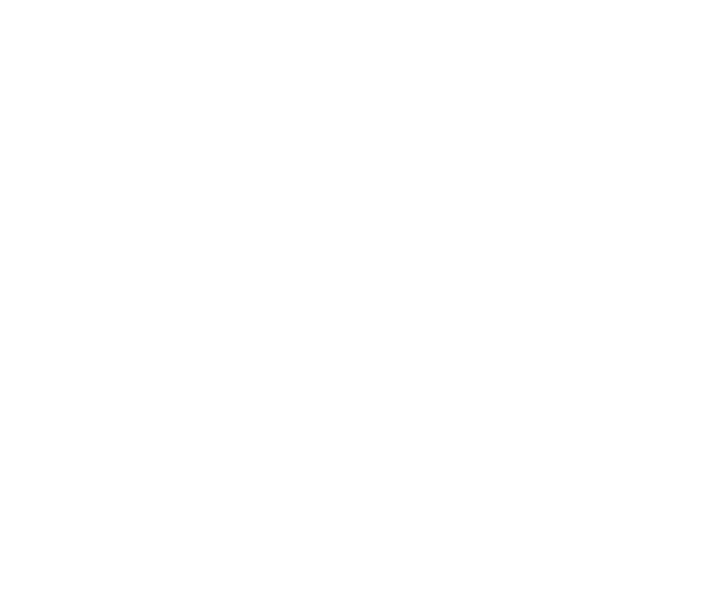
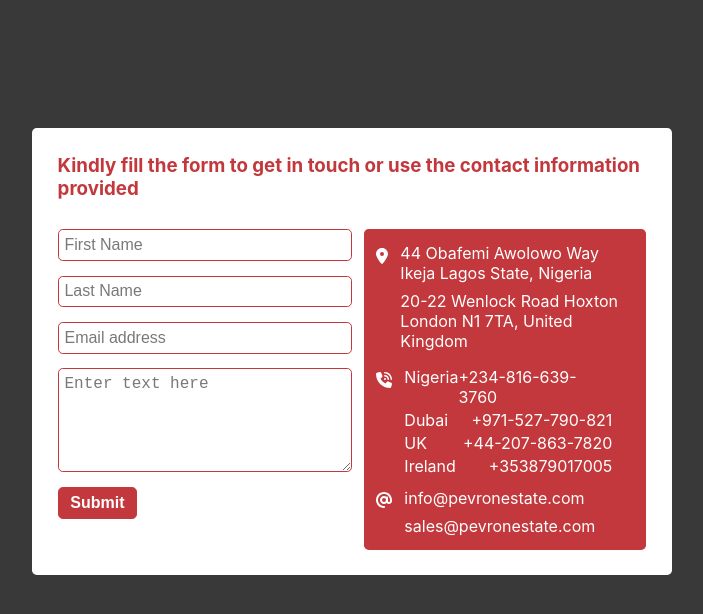
Before and after one commit to prius2055/pevron-estate, a React (Create React App) app: page /contacts in a window 1280 px wide. Before the commit this address had no page. Shown: the top 614 px of the page, without its empty margins (288-991 px from the left). Built offline with nearby package versions, Linux system fonts and the light colour scheme.

Commit message:
Update links

```diff
--- a/package.json
+++ b/package.json
@@ -3,6 +3,7 @@
   "version": "0.1.0",
   "private": true,
   "dependencies": {
+    "@emailjs/browser": "^4.4.1",
     "@fortawesome/fontawesome-svg-core": "^6.4.2",
     "@fortawesome/free-brands-svg-icons": "^6.4.2",
     "@fortawesome/free-regular-svg-icons": "^6.4.2",
--- a/src/App.js
+++ b/src/App.js
@@ -1,8 +1,10 @@
 import { Route, Routes } from 'react-router-dom';
 import Dashboard from './components/Dashboard';
 import PropertyDetail from './components/PropertyDetail';
+import Contacts from './components/Contacts';
 
 import './App.css';
+import SuccessFlashMessage from './components/SuccessFlashMessage';
 
 function App() {
   return (
@@ -10,6 +12,8 @@
       <Routes>
         <Route path="/" element={<Dashboard />} />
         <Route path="/properties/:id" element={<PropertyDetail />} />
+        <Route path="/contacts" element={<Contacts />} />
+        <Route path="/success" element={<SuccessFlashMessage />} />
       </Routes>
     </div>
   );
--- /dev/null
+++ b/src/components/Contacts.js
@@ -0,0 +1,121 @@
+import React, { useRef } from 'react';
+import emailjs from '@emailjs/browser';
+
+import { FontAwesomeIcon } from '@fortawesome/react-fontawesome';
+import { faLocationDot } from '@fortawesome/free-solid-svg-icons';
+import { faPhoneVolume } from '@fortawesome/free-solid-svg-icons';
+import { faAt } from '@fortawesome/free-solid-svg-icons';
+
+import './Dashboard.css';
+
+const Contacts = () => {
+  const form = useRef();
+
+  const sendEmail = (e) => {
+    e.preventDefault();
+
+    emailjs
+      .sendForm('YOUR_SERVICE_ID', 'YOUR_TEMPLATE_ID', form.current, {
+        publicKey: '7ubZcfGhvTp8kTj-0',
+      })
+      .then(
+        () => {
+          console.log('SUCCESS!');
+        },
+        (error) => {
+          console.log('FAILED...', error.text);
+        }
+      );
+  };
+
+  return (
+    <div className="modal_form_container">
+      <div className="contact_container">
+        <h3>
+          Kindly fill the form to get in touch or use the contact information
+          provided
+        </h3>
+
+        <div className="contact_details">
+          <form ref={form} onSubmit={sendEmail} className="form-element">
+            <input
+              type="text"
+              placeholder="First Name"
+              name="first name"
+              maxlength="30"
+            />
+
+            <input
+              type="text"
+              placeholder="Last Name"
+              name="last name"
+              maxlength="30"
+            />
+
+            <input
+              type="email"
+              placeholder="Email address"
+              required
+              name="email"
+              title="Your email address should be lower case"
+            />
+
+            <textarea
+              name="message"
+              required
+              placeholder="Enter text here"
+              maxlength="500"
+              cols="30"
+              rows="5"
+            ></textarea>
+            <div class="btn-form-container">
+              <button type="submit">Submit</button>
+              <span class="error" aria-live="polite"></span>
+            </div>
+          </form>
+          <div className="form_details">
+            <ul className="footer-nav-links">
+              <li className="footer-nav-item">
+                <FontAwesomeIcon icon={faLocationDot} className="footer-icon" />
+                <div className="footer-details">
+                  <p> 44 Obafemi Awolowo Way Ikeja Lagos State, Nigeria</p>
+                  <p>20-22 Wenlock Road Hoxton London N1 7TA, United Kingdom</p>
+                </div>
+              </li>
+              <li className="footer-nav-item">
+                <FontAwesomeIcon icon={faPhoneVolume} className="footer-icon" />
+                <div className="footer-details">
+                  <div>
+                    <span>Nigeria</span>
+                    <span>+234-816-639-3760</span>
+                  </div>
+                  <div>
+                    <span>Dubai</span>
+                    <span>+971-527-790-821</span>
+                  </div>
+                  <div>
+                    <span>UK</span>
+                    <span>+44-207-863-7820</span>
+                  </div>
+                  <div>
+                    <span>Ireland</span>
+                    <span>+353879017005</span>
+                  </div>
+                </div>
+              </li>
+              <li className="footer-nav-item">
+                <FontAwesomeIcon icon={faAt} className="footer-icon" />
+                <div className="footer-details">
+                  <p>info@pevronestate.com</p>
+                  <p>sales@pevronestate.com</p>
+                </div>
+              </li>
+            </ul>
+          </div>
+        </div>
+      </div>
+    </div>
+  );
+};
+
+export default Contacts;
--- a/src/components/Dashboard.css
+++ b/src/components/Dashboard.css
@@ -19,10 +19,6 @@
 
 .d-hero-text {
   width: 40%;
-}
-
-.d-hero-text a {
-  text-decoration: none;
 }
 
 .d-hero-text h1 {
@@ -246,6 +242,10 @@
   justify-content: space-between;
 }
 
+a {
+  text-decoration: none;
+}
+
 .service-card {
   border: 1px solid #b2b3b7;
   width: 33%;
@@ -269,7 +269,6 @@
 }
 
 .about-cta-btn {
-  text-decoration: none;
   width: 10%;
   margin-left: 10%;
   margin-top: 0;
@@ -422,7 +421,13 @@
 }
 
 .footer-details p {
-  margin-bottom: 0.6rem;
+  margin-bottom: 0.5rem;
+}
+.footer-details div {
+  display: flex;
+  justify-content: space-between;
+  width: 13rem;
+  margin-bottom: 0.2rem;
 }
 
 .copyright {
@@ -454,6 +459,110 @@
   padding: 2% 10% 1% 10%;
 }
 
+.modal_form_container {
+  position: absolute;
+  top: 0;
+  height: 500vh;
+  width: 100%;
+  background-color: #333;
+  opacity: 0.97;
+}
+
+.contact_container {
+  position: absolute;
+  left: 25%;
+  width: 50%;
+  padding: 2%;
+  margin-top: 10%;
+  background-color: white;
+  border-radius: 0.3rem;
+}
+
+.contact_container h3 {
+  margin-bottom: 2%;
+  font-weight: 700;
+  color: #c13236;
+}
+
+.contact_details {
+  display: flex;
+  justify-content: space-between;
+  margin-top: 5%;
+}
+
+.form-element {
+  display: flex;
+  flex-direction: column;
+  display: flex;
+  width: 50%;
+  margin-right: 2%;
+}
+
+.form-element input,
+.form-element textarea,
+.form-element button {
+  margin-bottom: 5%;
+  padding: 2%;
+  border-radius: 0.3rem;
+  border: 1px solid #c13236;
+  font-size: 1rem;
+}
+
+.form-element button {
+  padding: 2% 4%;
+  border: 1px solid #c13236;
+  background-color: #c13236;
+  font-size: 1rem;
+  color: white;
+  font-weight: 700;
+  cursor: pointer;
+}
+
+.form_details {
+  background-color: #c13236;
+  padding: 1% 2%;
+  border-radius: 0.3rem;
+}
+
+.success_container {
+  position: absolute;
+  left: 35%;
+  width: 30%;
+  padding: 2%;
+  margin-top: 10%;
+  background-color: white;
+  border-radius: 0.3rem;
+  text-align: center;
+}
+
+.success_container h3 {
+  color: #c13236;
+}
+.success_container p {
+  margin-top: 5%;
+  margin-bottom: 5%;
+  font-style: italic;
+}
+
+.success_container a {
+  padding: 2% 4%;
+  border: 1px solid #c13236;
+  background-color: #c13236;
+  color: white;
+  font-weight: 700;
+  cursor: pointer;
+}
+
+.success_icon {
+  color: white;
+  background-color: #c13236;
+  width: 5rem;
+  height: 5rem;
+  margin-top: 5%;
+  padding: 5%;
+  border-radius: 50%;
+}
+
 @media screen and (max-width: 1048px) {
   #hero {
     padding-left: 5%;
@@ -479,10 +588,6 @@
     padding-left: 5%;
     padding-right: 5%;
     padding-bottom: 1%;
-  }
-
-  .property-image {
-    /* height: 230px; */
   }
 
   .p-card-notes {
--- a/src/components/Dashboard.js
+++ b/src/components/Dashboard.js
@@ -19,6 +19,7 @@
 import Logo from '../img/logo.png';
 
 import './Dashboard.css';
+import { Link } from 'react-router-dom';
 
 const Dashboard = () => {
   const [currencySymbol, setCurrencySymbol] = useState('NGN');
@@ -59,14 +60,14 @@
             </p>
 
             <p className="d-hero-text-last">Discover homes, discover trust.</p>
-            <a
-              href="https://wa.me/2348039735678"
+            <Link
+              to="/contacts"
+              className="cta"
               target="_blank"
               rel="noopener noreferrer"
-              className="cta"
             >
-              Make An Enquiry
-            </a>
+              Talk to Us
+            </Link>
           </div>
           <img
             src={HeroImage}
@@ -163,14 +164,14 @@
         </div>
       </div>
 
-      <a
-        href="https://wa.me/2348166393760"
+      <Link
+        to="/contacts"
+        className="about-cta-btn"
         target="_blank"
         rel="noopener noreferrer"
-        className="about-cta-btn"
       >
         Speak to an Agent
-      </a>
+      </Link>
       <div className="agent">
         <FontAwesomeIcon icon={faUsers} className="icon-users" />
         <div className="agent-notes">
@@ -211,13 +212,9 @@
             repayments over a maximum period of 15 years.
           </p>
 
-          <a
-            href="https://wa.me/2348039735678"
-            target="_blank"
-            rel="noopener noreferrer"
-          >
+          <Link to="/contacts" target="_blank" rel="noopener noreferrer">
             Speak to a mortgage Adviser
-          </a>
+          </Link>
         </div>
 
         <div className="m-image">
@@ -295,9 +292,22 @@
                     className="footer-icon"
                   />
                   <div className="footer-details">
-                    <p>+234-816-639-3760</p>
-                    <p>+971-527-790-821</p>
-                    <p>+44-207-863-7820</p>
+                    <div>
+                      <span>Nigeria</span>
+                      <span>+234-816-639-3760</span>
+                    </div>
+                    <div>
+                      <span>Dubai</span>
+                      <span>+971-527-790-821</span>
+                    </div>
+                    <div>
+                      <span>UK</span>
+                      <span>+44-207-863-7820</span>
+                    </div>
+                    <div>
+                      <span>Ireland</span>
+                      <span>+353879017005</span>
+                    </div>
                   </div>
                 </li>
                 <li className="footer-nav-item">
--- a/src/components/Navigation.js
+++ b/src/components/Navigation.js
@@ -1,3 +1,4 @@
+import { Link } from 'react-router-dom';
 import Logo from '../img/logo.png';
 import './Navigation.css';
 
@@ -27,14 +28,14 @@
             Contact Us
           </a>
 
-          <a
-            href="https://wa.me/2348039735678"
+          <Link
+            to="/contacts"
             target="_blank"
             rel="noopener noreferrer"
             className="cta"
           >
-            Make An Enquiry
-          </a>
+            Enquiry
+          </Link>
         </ul>
       </div>
     </div>
--- /dev/null
+++ b/src/components/SuccessFlashMessage.js
@@ -0,0 +1,21 @@
+import React from 'react';
+import { Link } from 'react-router-dom';
+import { FontAwesomeIcon } from '@fortawesome/react-fontawesome';
+import { faCheck } from '@fortawesome/free-solid-svg-icons';
+
+import './Dashboard.css';
+
+const SuccessFlashMessage = () => {
+  return (
+    <div className="modal_form_container">
+      <div className="success_container">
+        <h3>Message Sent Successfully</h3>
+        <FontAwesomeIcon icon={faCheck} className="success_icon" />
+        <p>One of our representatives will get in touch with you shortly</p>
+        <Link to="/">Close</Link>
+      </div>
+    </div>
+  );
+};
+
+export default SuccessFlashMessage;
```
Also changed, not shown: 1 other file (tests, documents, lock files or other folders).
